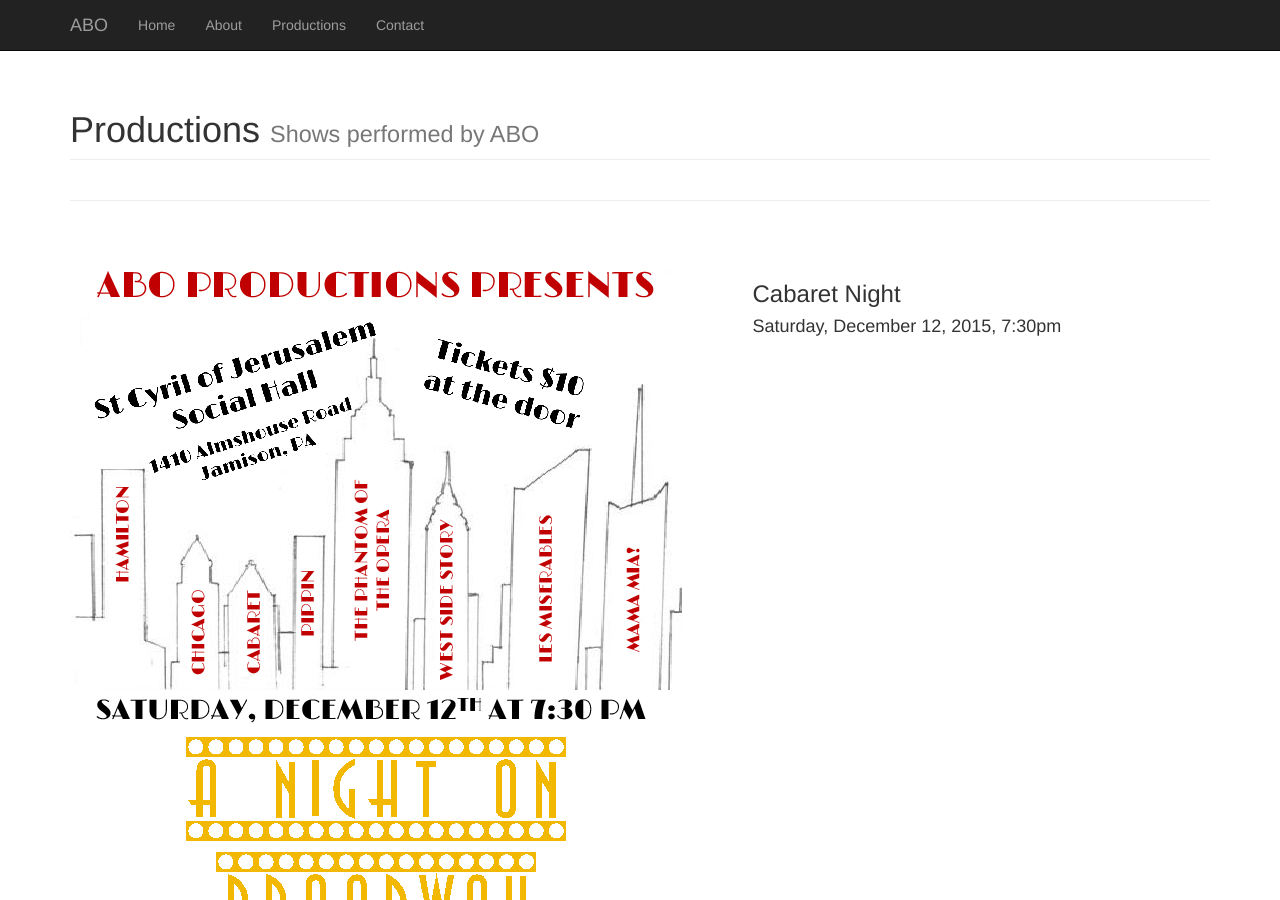
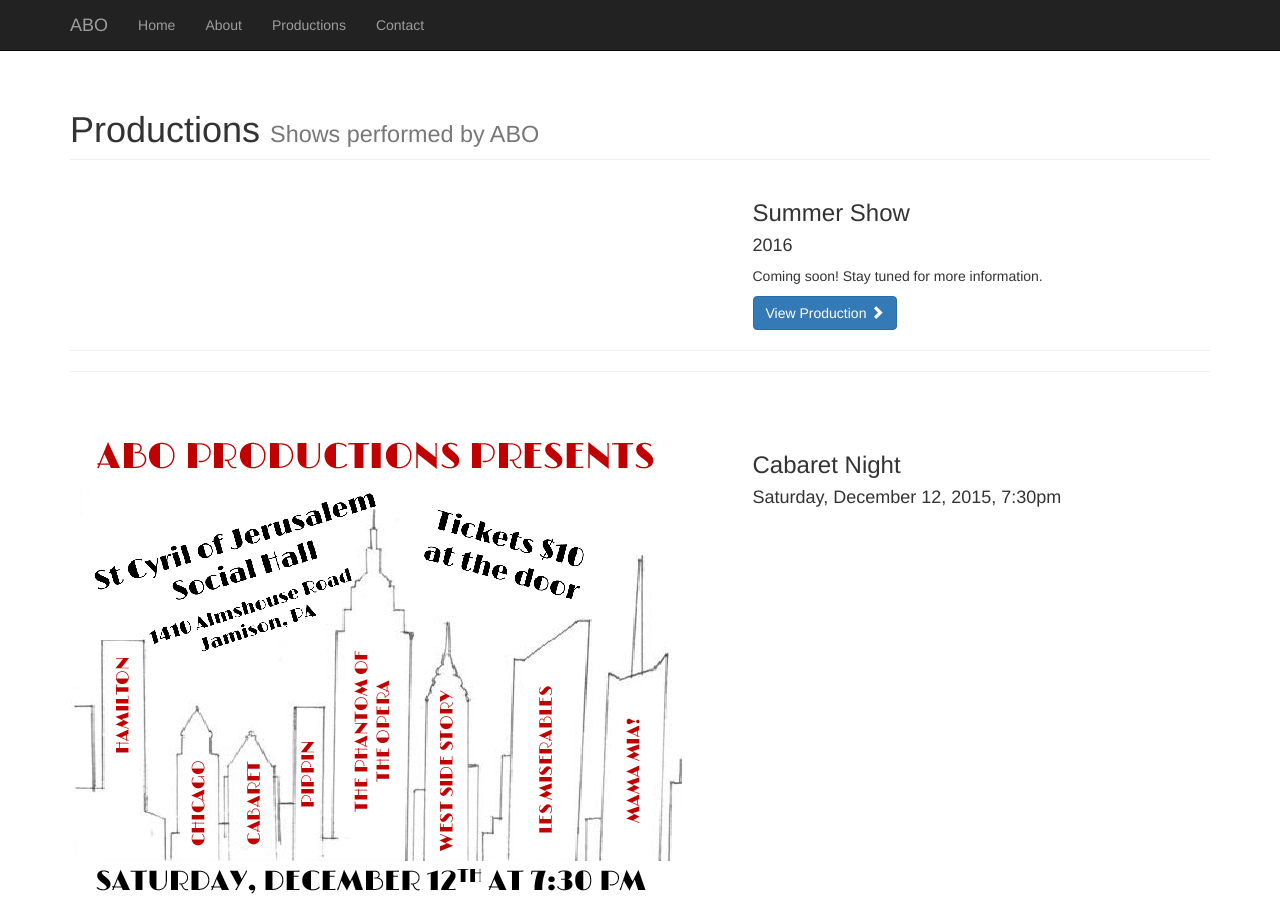
Before and after one commit to ABOProductions/aboproductions.github.io, a Jekyll site: the page productions.html, which Jekyll copies as it is, in a window 1280 px wide and 900 px high. Built offline with Jekyll 4.4.1, drawn with Linux system fonts in a browser that asks for light colours; nearby versions of some CDN libraries; library files that are not in the unit come from our copies.

Commit message:
added summer show space

```diff
--- a/productions.html
+++ b/productions.html
@@ -93,6 +93,26 @@
             </div>
         </div>
         <!-- /.row -->
+
+		<div class="row">
+            <div class="col-md-7">
+                <a href="#">
+                    <!-- img class="img-responsive" src="/img/waldo/cast_wide.jpg" alt=""> <!-- -->
+                </a>
+            </div>
+            <div class="col-md-5">
+                <h3>Summer Show</h3>
+                <h4>2016</h4>
+                <p>Coming soon! Stay tuned for more information.</p>
+                <a class="btn btn-primary" href="#">View Production <span class="glyphicon glyphicon-chevron-right"></span></a>
+            </div>
+        </div>
+        <!-- /.row -->
+
+        <hr>
+
+
+
 
 		<a name="cabaret"><hr></a><br><br>
 
```
